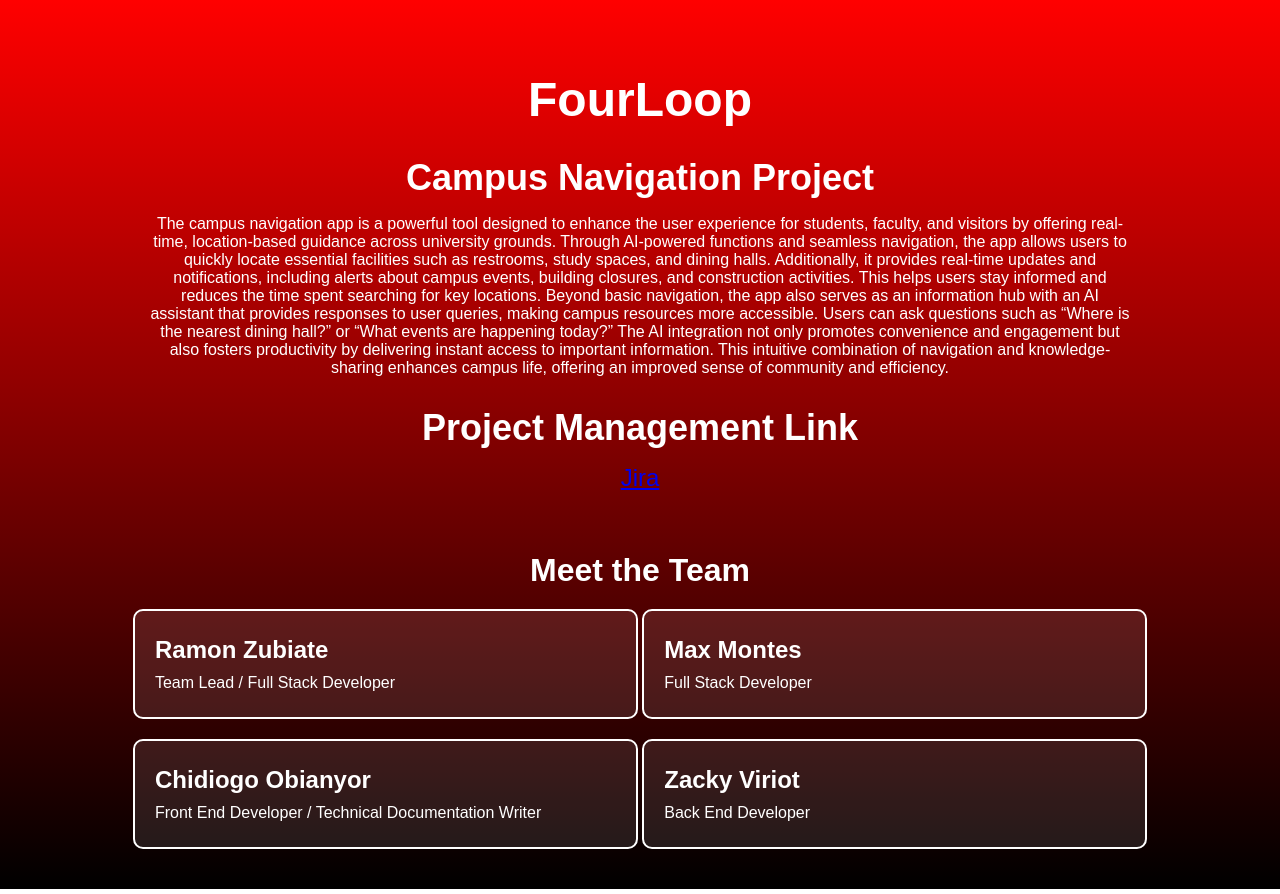
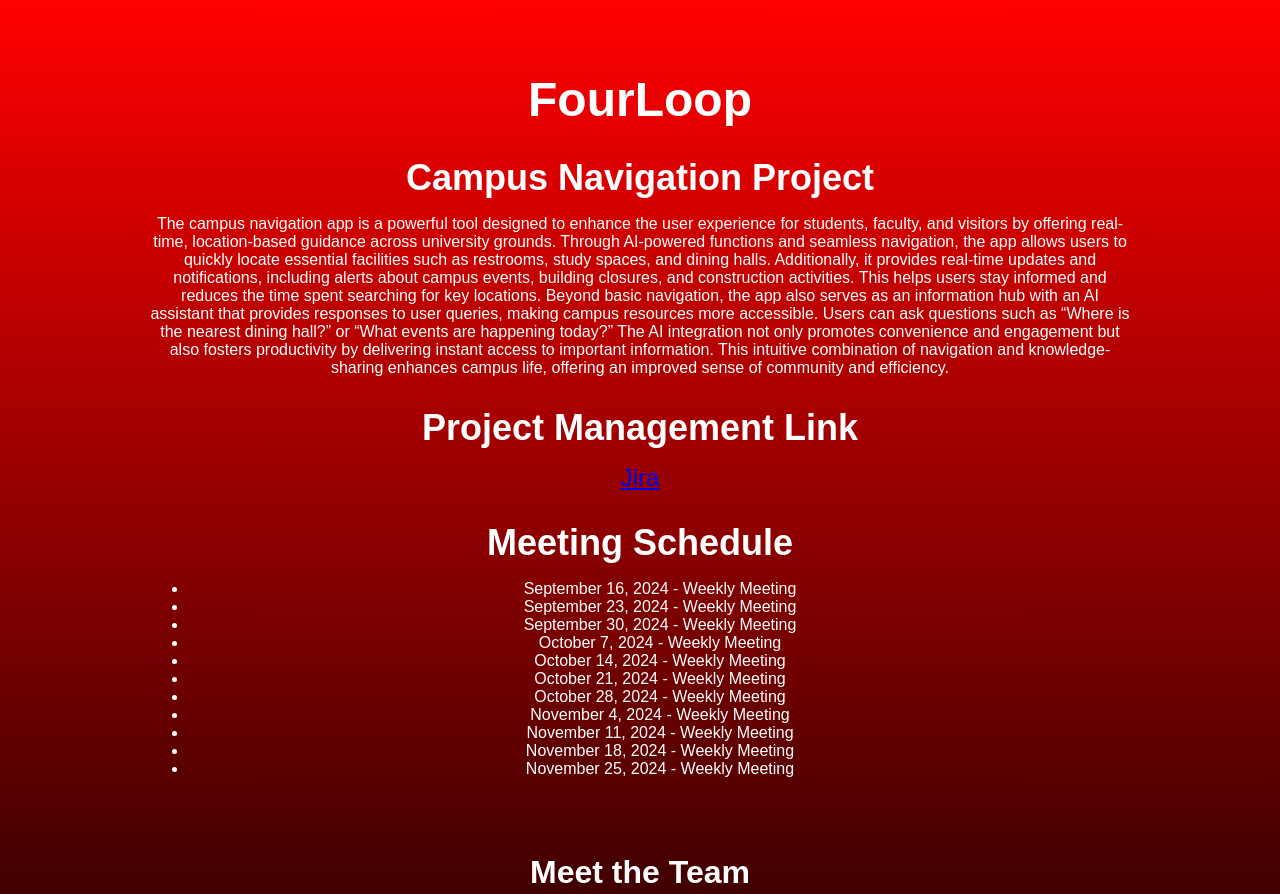
Before and after one commit to RamonZubiate/TTU-FourLoop, a plain HTML site: page docs/index.html in a window 1280 px wide. Shown: the top 894 px of the page. Drawn offline with Linux system fonts and the light colour scheme.

Commit message:
Update index.html

```diff
--- a/docs/index.html
+++ b/docs/index.html
@@ -15,6 +15,21 @@
 
             <h2>Project Management Link</h2>
             <a href="https://texas-tech-fourloop.atlassian.net/jira/software/projects/SCRUM/boards/1/backlog" style="font-size: 24px;">Jira</a>
+
+            <h2>Meeting Schedule</h2>
+            <ul>
+                <li>September 16, 2024 - Weekly Meeting</li>
+                <li>September 23, 2024 - Weekly Meeting</li>
+                <li>September 30, 2024 - Weekly Meeting</li>
+                <li>October 7, 2024 - Weekly Meeting</li>
+                <li>October 14, 2024 - Weekly Meeting</li>
+                <li>October 21, 2024 - Weekly Meeting</li>
+                <li>October 28, 2024 - Weekly Meeting</li>
+                <li>November 4, 2024 - Weekly Meeting</li>
+                <li>November 11, 2024 - Weekly Meeting</li>
+                <li>November 18, 2024 - Weekly Meeting</li>
+                <li>November 25, 2024 - Weekly Meeting</li>
+            </ul>
         </header>
         <section class="team">
             <h2>Meet the Team</h2>
```
